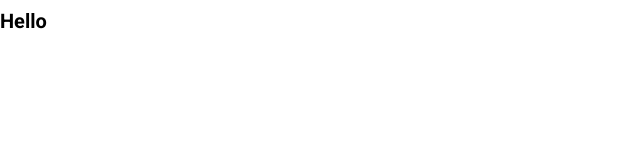
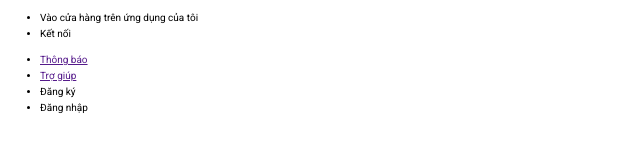
Before and after one commit to hale0904/Web_Shoppe, a plain HTML site: page index.html in a window 1280 px wide. Shown: the whole page, without its empty margins (0-640 px from the left). Drawn offline with nearby package versions, Linux system fonts and the light colour scheme.

Commit message:
Dựng khung Web

```diff
--- a/index.html
+++ b/index.html
@@ -10,6 +10,34 @@
     <link href="https://fonts.googleapis.com/css?family=Roboto:300,400,500,700&display=swap&subset=vietnamese" rel="stylesheet">
 </head>
 <body>
-    <h1>Hello</h1>
+    <div class="app">
+        <header class="header">
+            <nav class="header__navbar">
+                <ul class="header__navbar-list">
+                    <li class="header__navbar-item">Vào cửa hàng trên ứng dụng của tôi</li>
+                    <li class="header__navbar-item">Kết nối</li>
+                </ul>
+
+                <ul class="header__navbar-list">
+                    <li class="header__navbar-item">
+                        <a class="header__navbar-item-link" href="">Thông báo</a>
+                    </li>
+                    <li class="header__navbar-item">
+                        <a class="header__navbar-item-link" href="">Trợ giúp</a>
+                    </li>
+                    <li class="header__navbar-item">Đăng ký</li>
+                    <li class="header__navbar-item">Đăng nhập</li>
+                </ul>
+            </nav>
+        </header>
+
+        <div class="container">
+
+        </div>
+
+        <footer class="footer">
+
+        </footer>
+    </div>
 </body>
 </html>
```
